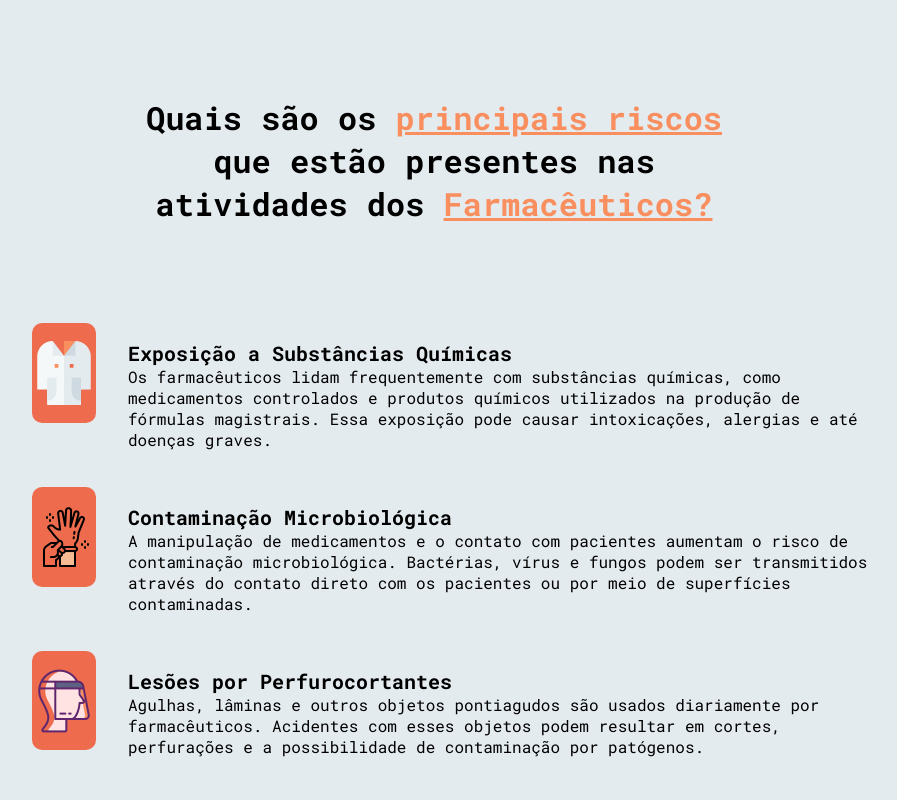
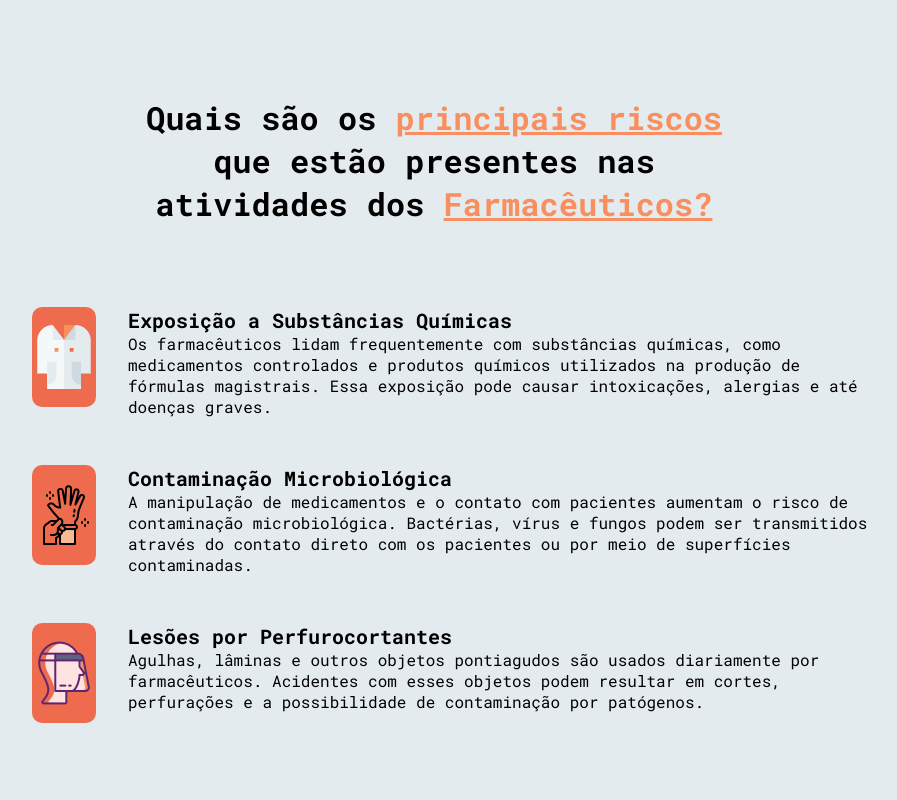
Before and after one commit to RenanGava/biohazard-banner, a Next.js app: page / in a window 1280 px wide. Shown: the top 800 px of the page, without its empty margins (206-1103 px from the left). Built offline with nearby package versions, Linux system fonts and the light colour scheme.

Commit message:
fix item cart heigt

```diff
--- a/src/components/ContainerIRisks/styles.ts
+++ b/src/components/ContainerIRisks/styles.ts
@@ -33,32 +33,22 @@ export const ItemCard = styled.div`
   padding: 1rem;
   width: 100%;
   max-width: 900px;
-  max-height: 350px;
-  margin-top: 2rem;
+  height: fit-content;
+  margin-top: 1rem;
   display: flex;
-  align-items: center;
-  transition: 400ms;
 
   div {
     margin-left: 2rem;
     h1 {
       display: block;
       font-size: 20px;
-      text-align: left;
     }
 
     p {
       width: 100%;
-      text-align: left;
-      height: 40px;
+      /* height: 40px; */
 
     }
-  }
-  span {
-    display: block;
-    text-align: center;
-    margin: 0 auto;
-    letter-spacing: -2px;
   }
 `;
 
```
